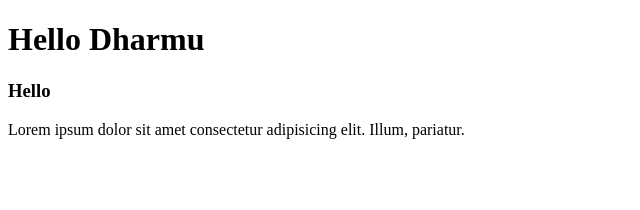
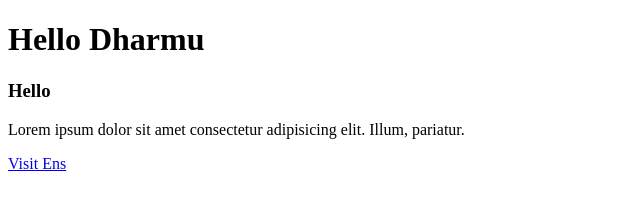
Before and after one commit to dharmendradevelop/learningbydharmu, a plain HTML site: page index.html in a window 1280 px wide. Shown: the full height of the page, 0-640 px from the left. Drawn offline with Linux system fonts and the light colour scheme.

Commit message:
added link

```diff
--- a/index.html
+++ b/index.html
@@ -9,5 +9,6 @@
     <h1>Hello Dharmu</h1>
     <h3>Hello</h3>
     <p>Lorem ipsum dolor sit amet consectetur adipisicing elit. Illum, pariatur.</p>
+<a href="https:\\ens.enterprises.com">Visit Ens</a>
 </body>
 </html>
```
